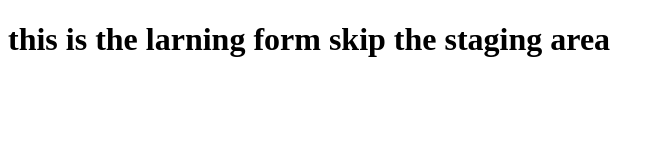
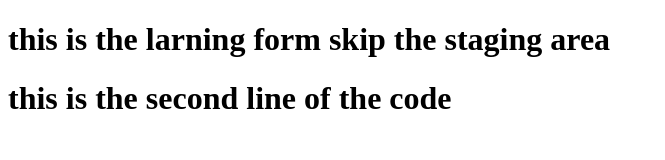
Before and after one commit to Ujwalkhairnar2004/git_skip_staging, a plain HTML site: page index.html in a window 1280 px wide. Shown: the whole page, without its empty margins (0-665 px from the left). Drawn offline with Linux system fonts and the light colour scheme.

Commit message:
git skip stagimg

```diff
--- a/index.html
+++ b/index.html
@@ -7,5 +7,6 @@
 </head>
 <body>
     <h1>this is the larning form skip the staging area</h1>
+    <h1>this is the second line of the code</h1>
 </body>
 </html>
```
